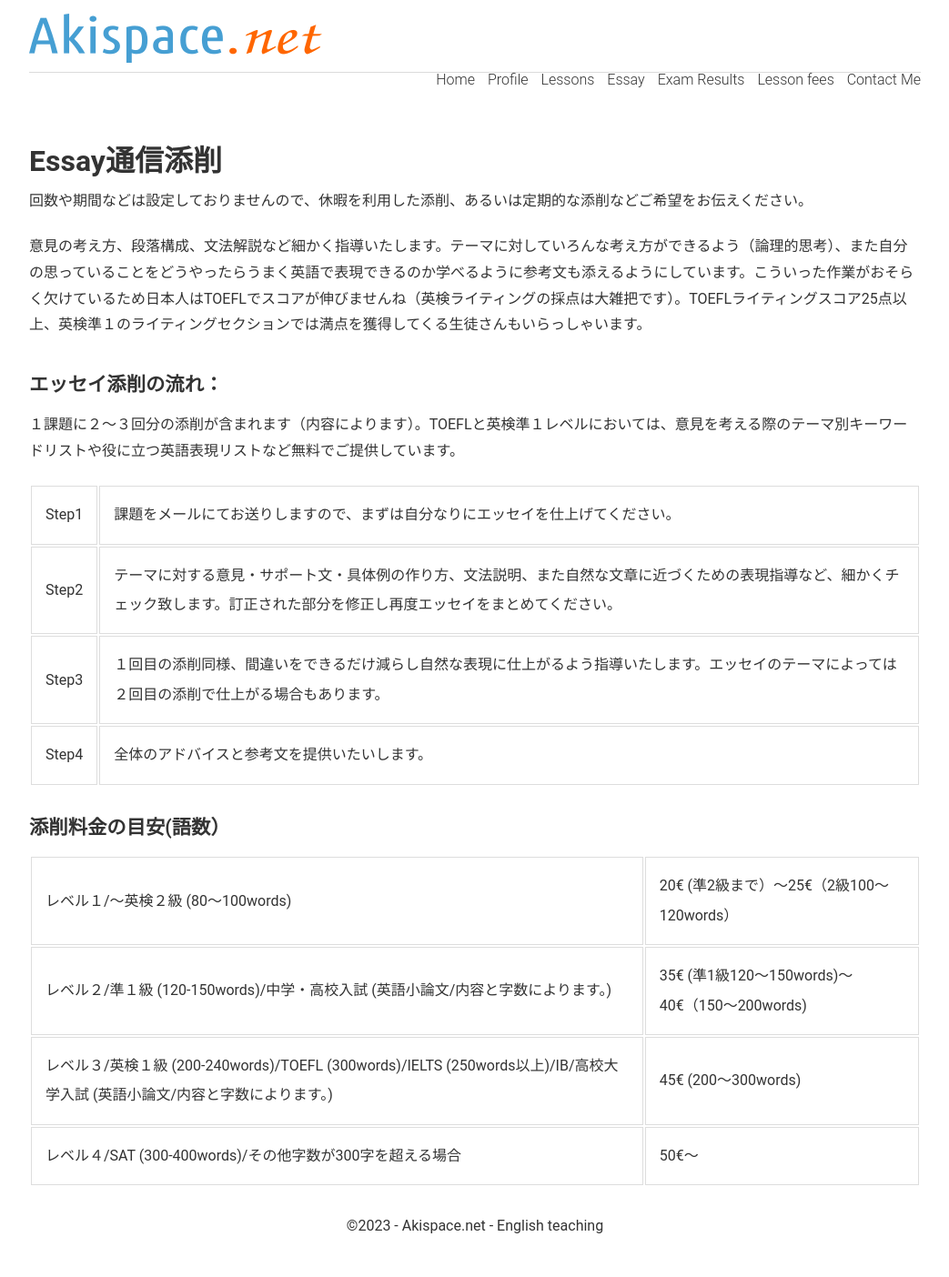
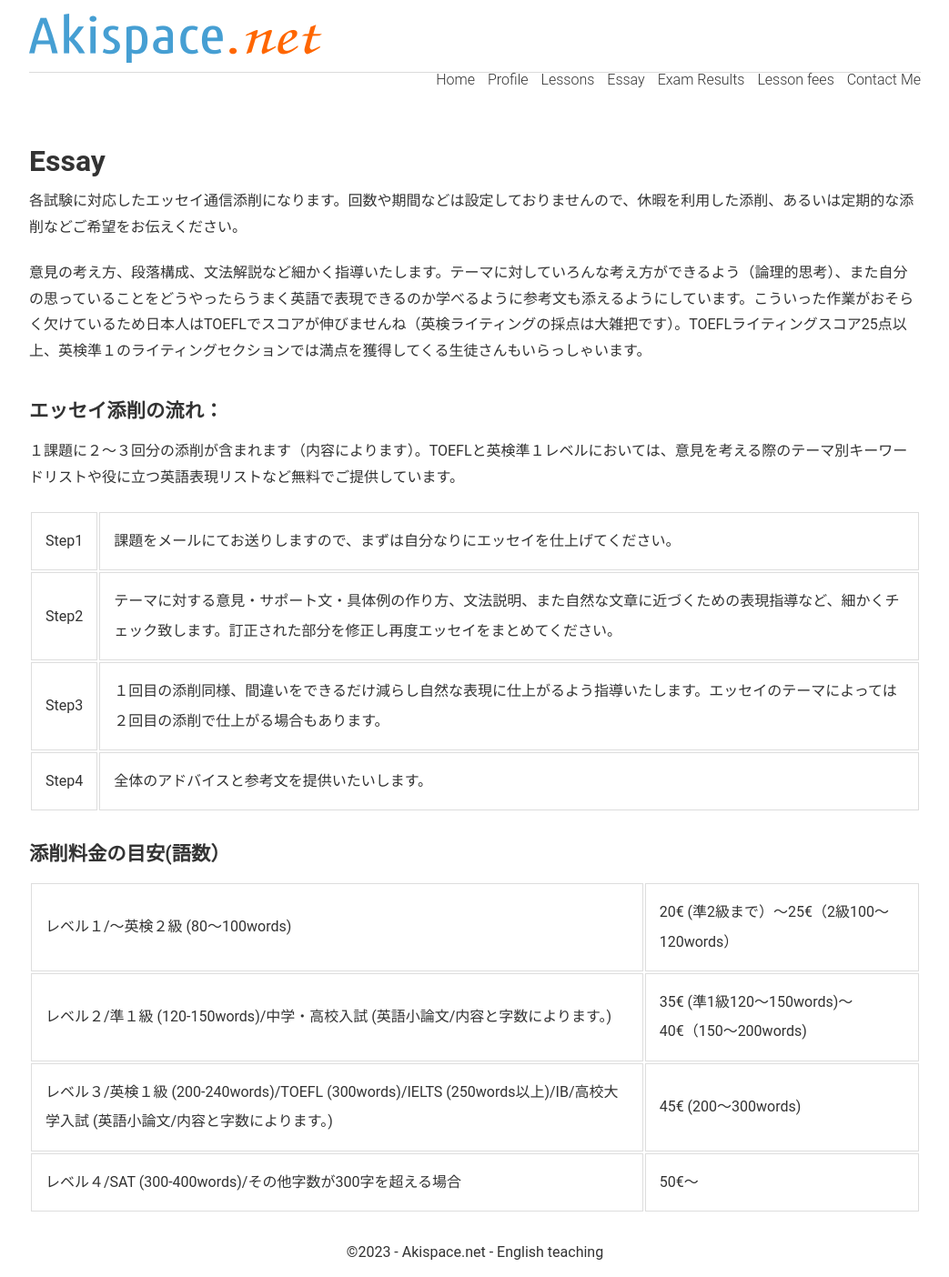
Before and after one commit to phocean/akispace, a Jekyll site: the page built from essays.md, in a window 1280 px wide. Shown: the whole page at 91% size, without its empty margins (118-1161 px from the left). Built offline with Jekyll 4.4.1, drawn with Linux system fonts in a browser that asks for light colours; before the commit the page ends 1375 px from its top, so only the background shows below that.

Commit message:
Update essays.md
added one sentence

```diff
--- a/essays.md
+++ b/essays.md
@@ -6,9 +6,9 @@ title: パリ英語家庭教師　英語エッセイ通信添削
 description: 英検/TOEFL/IELTS/SATなどの資格試験に合わせたエッセイ添削、そして入試に必要な英語小論文などもレベルに沿ってお手伝いいたします。
 ---
 
-## Essay通信添削
+## Essay
 
-回数や期間などは設定しておりませんので、休暇を利用した添削、あるいは定期的な添削などご希望をお伝えください。
+各試験に対応したエッセイ通信添削になります。回数や期間などは設定しておりませんので、休暇を利用した添削、あるいは定期的な添削などご希望をお伝えください。
 
 意見の考え方、段落構成、文法解説など細かく指導いたします。テーマに対していろんな考え方ができるよう（論理的思考）、また自分の思っていることをどうやったらうまく英語で表現できるのか学べるように参考文も添えるようにしています。こういった作業がおそらく欠けているため日本人はTOEFLでスコアが伸びませんね（英検ライティングの採点は大雑把です）。TOEFLライティングスコア25点以上、英検準１のライティングセクションでは満点を獲得してくる生徒さんもいらっしゃいます。
 
```
